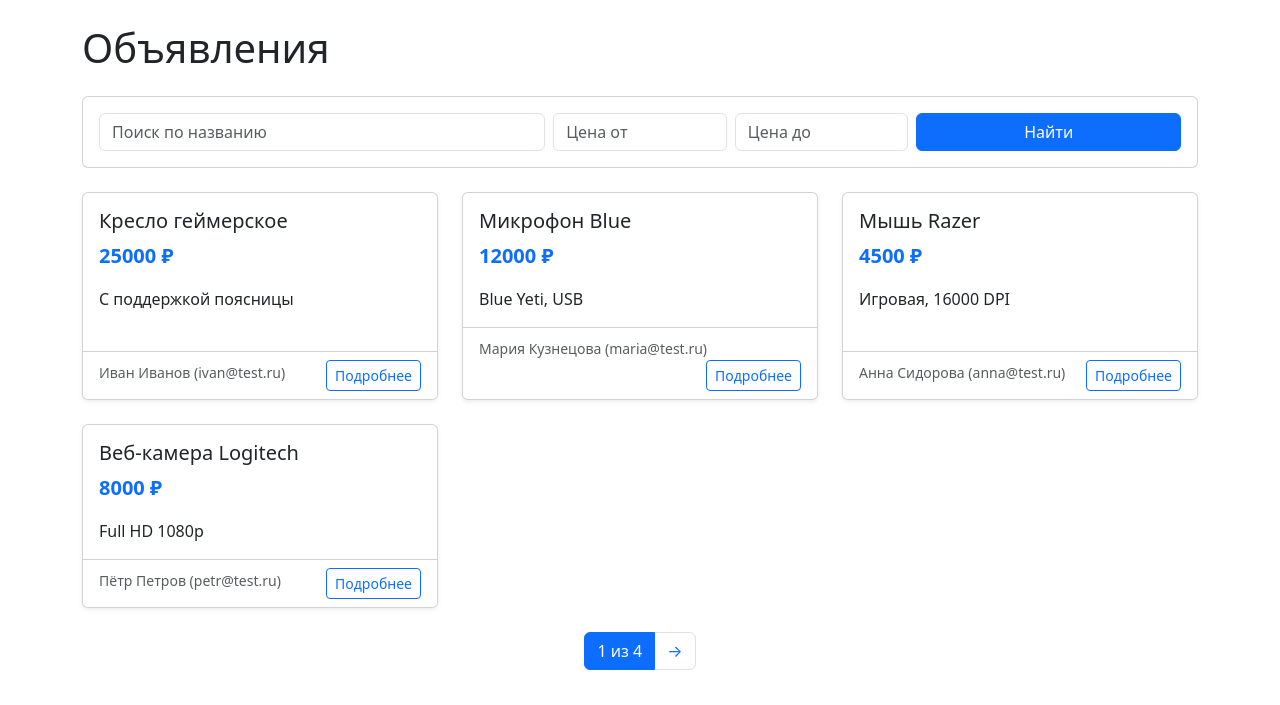
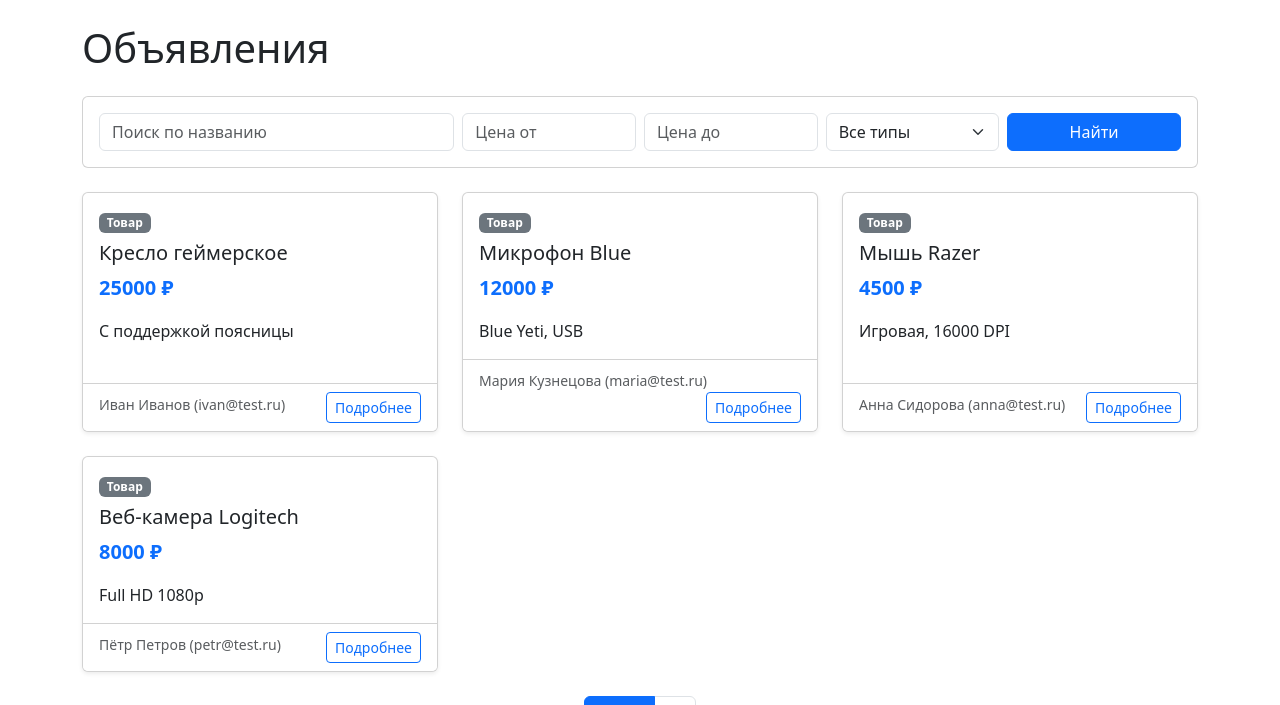
Before and after one commit to yuliyaBarashka/ADBOARD, a Django app: page /ads/ in a window 1280 px wide. Shown: the part 56-761 px from the top of the page. Run offline with Django 5.2, Linux system fonts and the light colour scheme; data comes from the database, SQL or seed files in the repository; parts of the project's set-up code (start-up, migrations or seed data) failed here and were passed over.

Commit message:
feat(ads): add vacancy type for ads
- Add 'type' field to Ad model (item / vacancy)
- Filter by type in API and web UI
- Badge display in templates
- Migration 0002_ad_type

```diff
--- a/ads/admin.py
+++ b/ads/admin.py
@@ -4,8 +4,8 @@ from .models import Ad, Review
 
 @admin.register(Ad)
 class AdAdmin(admin.ModelAdmin):
-    list_display = ('id', 'title', 'price', 'author', 'created_at')
-    list_filter = ('created_at', 'author')
+    list_display = ('id', 'title', 'type', 'price', 'author', 'created_at')
+    list_filter = ('type', 'created_at', 'author')
     search_fields = ('title', 'description')
 
 
--- a/ads/filters.py
+++ b/ads/filters.py
@@ -6,7 +6,8 @@ class AdFilter(django_filters.FilterSet):
     title = django_filters.CharFilter(lookup_expr='icontains')
     min_price = django_filters.NumberFilter(field_name='price', lookup_expr='gte')
     max_price = django_filters.NumberFilter(field_name='price', lookup_expr='lte')
+    type = django_filters.ChoiceFilter(choices=Ad.TYPE_CHOICES)   # ← НОВОЕ
 
     class Meta:
         model = Ad
-        fields = ['title', 'min_price', 'max_price']
+        fields = ['title', 'min_price', 'max_price', 'type']
--- a/ads/models.py
+++ b/ads/models.py
@@ -3,9 +3,18 @@ from django.conf import settings
 
 
 class Ad(models.Model):
+    TYPE_CHOICES = [
+        ('item', 'Товар'),
+        ('vacancy', 'Вакансия'),
+    ]
+
     title = models.CharField('Название', max_length=200)
     price = models.IntegerField('Цена')
     description = models.TextField('Описание')
+    type = models.CharField(          # ← НОВОЕ ПОЛЕ
+        'Тип', max_length=10,
+        choices=TYPE_CHOICES, default='item',
+    )
     author = models.ForeignKey(
         settings.AUTH_USER_MODEL,
         on_delete=models.CASCADE,
@@ -20,7 +29,7 @@ class Ad(models.Model):
         verbose_name_plural = 'Объявления'
 
     def __str__(self):
-        return self.title
+        return f'[{self.get_type_display()}] {self.title}'
 
 
 class Review(models.Model):
--- a/ads/serializers.py
+++ b/ads/serializers.py
@@ -7,7 +7,7 @@ class AdSerializer(serializers.ModelSerializer):
 
     class Meta:
         model = Ad
-        fields = ('id', 'title', 'price', 'description', 'author', 'created_at')
+        fields = ('id', 'title', 'price', 'description', 'type', 'author', 'created_at')
         read_only_fields = ('author', 'created_at')
 
 
@@ -17,7 +17,6 @@ class AdDetailSerializer(AdSerializer):
     class Meta(AdSerializer.Meta):
         fields = AdSerializer.Meta.fields + ('reviews_count',)
 
-
 class ReviewSerializer(serializers.ModelSerializer):
     author = serializers.StringRelatedField(read_only=True)
 
--- a/templates/ads/list.html
+++ b/templates/ads/list.html
@@ -6,7 +6,7 @@
 
 <form method="get" class="card card-body mb-4">
     <div class="row g-2">
-        <div class="col-md-5">
+        <div class="col-md-4">
             <input type="text" name="search" class="form-control" placeholder="Поиск по названию" value="{{ search }}">
         </div>
         <div class="col-md-2">
@@ -15,7 +15,14 @@
         <div class="col-md-2">
             <input type="number" name="max_price" class="form-control" placeholder="Цена до" value="{{ max_price }}">
         </div>
-        <div class="col-md-3">
+        <div class="col-md-2">
+            <select name="type" class="form-select">
+                <option value="">Все типы</option>
+                <option value="item" {% if ad_type == 'item' %}selected{% endif %}>Товары</option>
+                <option value="vacancy" {% if ad_type == 'vacancy' %}selected{% endif %}>Вакансии</option>
+            </select>
+        </div>
+        <div class="col-md-2">
             <button class="btn btn-primary w-100">Найти</button>
         </div>
     </div>
@@ -26,6 +33,11 @@
         <div class="col-md-6 col-lg-4 mb-4">
             <div class="card h-100 shadow-sm">
                 <div class="card-body">
+                    {% if ad.type == 'vacancy' %}
+                    <span class="badge bg-success mb-2">Вакансия</span>
+                    {% else %}
+                    <span class="badge bg-secondary mb-2">Товар</span>
+                    {% endif %}
                     <h5 class="card-title">{{ ad.title }}</h5>
                     <p class="text-primary fw-bold fs-5">{{ ad.price }} ₽</p>
                     <p class="card-text">{{ ad.description|truncatewords:15 }}</p>
--- a/web/forms.py
+++ b/web/forms.py
@@ -9,11 +9,12 @@ User = get_user_model()
 class AdForm(forms.ModelForm):
     class Meta:
         model = Ad
-        fields = ('title', 'price', 'description')
+        fields = ('title', 'price', 'description', 'type')
         widgets = {
             'title': forms.TextInput(attrs={'class': 'form-control'}),
             'price': forms.NumberInput(attrs={'class': 'form-control'}),
             'description': forms.Textarea(attrs={'class': 'form-control', 'rows': 4}),
+            'type': forms.Select(attrs={'class': 'form-select'}),
         }
 
 
--- a/web/views.py
+++ b/web/views.py
@@ -16,7 +16,6 @@ def index(request):
 
 
 def ad_list(request):
-    """Список объявлений с поиском и пагинацией."""
     queryset = Ad.objects.all()
 
     search = request.GET.get('search', '').strip()
@@ -30,6 +29,10 @@ def ad_list(request):
     if max_price:
         queryset = queryset.filter(price__lte=max_price)
 
+    ad_type = request.GET.get('type')
+    if ad_type:
+        queryset = queryset.filter(type=ad_type)
+
     paginator = Paginator(queryset, 4)
     page_number = request.GET.get('page', 1)
     page_obj = paginator.get_page(page_number)
@@ -39,6 +42,7 @@ def ad_list(request):
         'search': search,
         'min_price': min_price or '',
         'max_price': max_price or '',
+        'ad_type': ad_type or '',
     }
     return render(request, 'ads/list.html', context)
 
```
Also changed, not shown: ads/tests.py (+13 -1 lines), templates/ads/detail.html (+6 -1 lines), ads/migrations/0002_ad_type.py (added).
